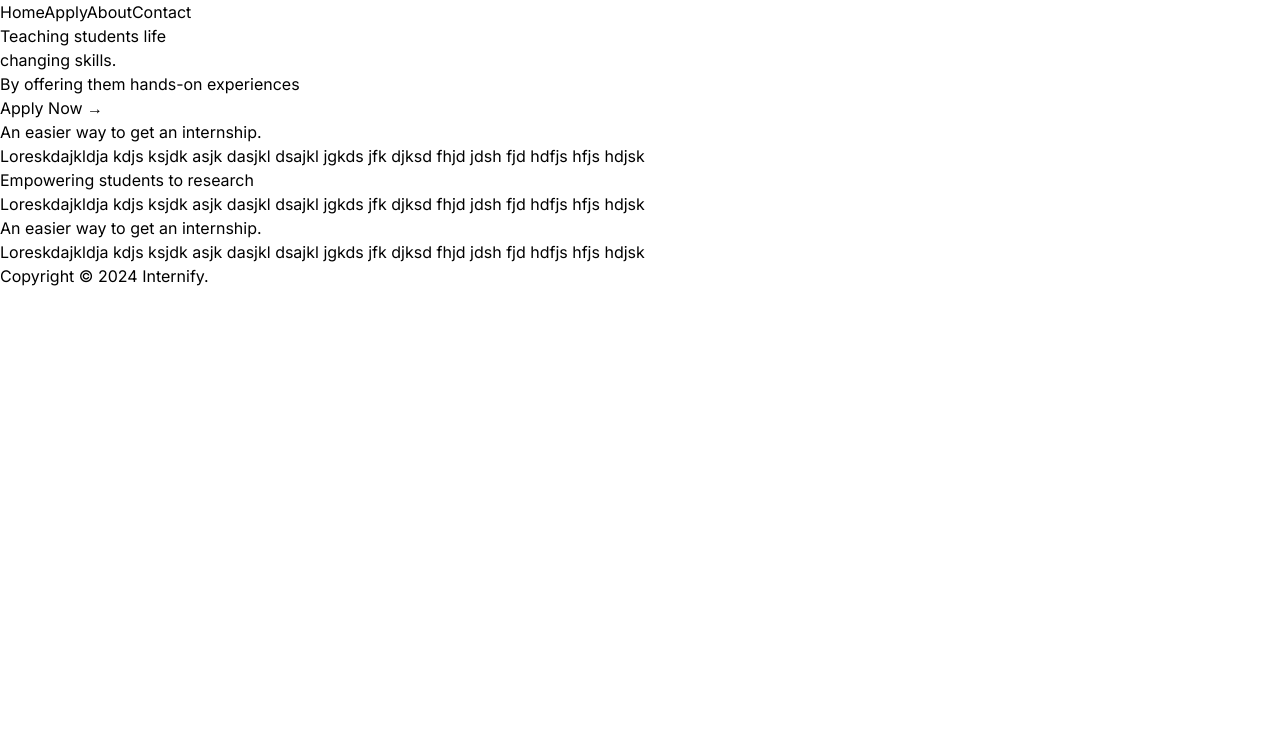
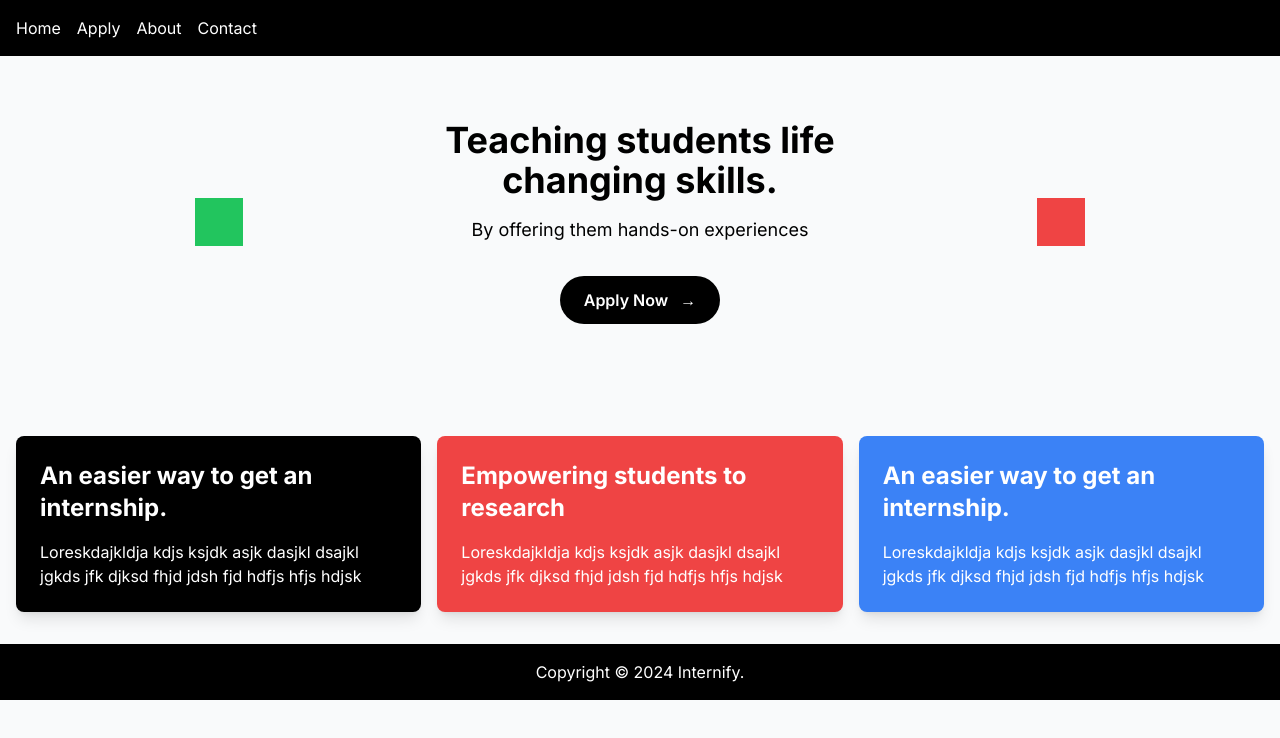
Before and after one commit to NimaySh/WebTern-Website, a Next.js app in the folder hsinternsorg/: page / in a window 1280 px wide. Shown: the top 738 px of the page. Built offline with nearby package versions, Linux system fonts and the light colour scheme.

Commit message:
Fixed CSS

```diff
--- a/hsinternsorg/tailwind.config.ts
+++ b/hsinternsorg/tailwind.config.ts
@@ -10,9 +10,9 @@
 module.exports = {
   purge: false, // disable purging for debugging
   content: [
-    "./src/pages/**/*.{js,ts,jsx,tsx,mdx}",
-    "./src/components/**/*.{js,ts,jsx,tsx,mdx}",
-    "./src/app/**/*.{js,ts,jsx,tsx,mdx}",
+    "./pages/**/*.{js,ts,jsx,tsx,mdx}",
+    "./components/**/*.{js,ts,jsx,tsx,mdx}",
+    "./app/**/*.{js,ts,jsx,tsx,mdx}",
   ],  theme: {
     // rest of the code
   },
```
